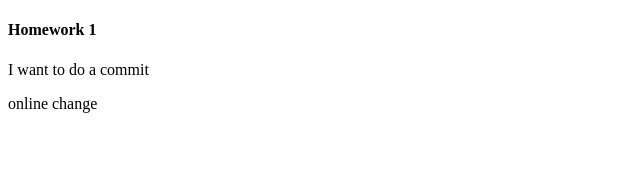
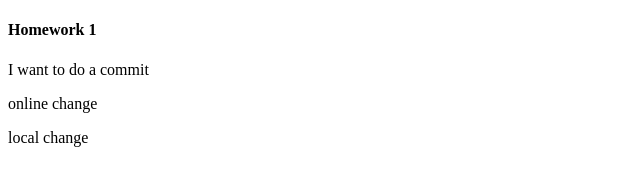
Before and after one commit to amanuelMecha/AsynchronousProgramming, a plain HTML site: page index.html in a window 1280 px wide. Shown: the whole page, without its empty margins (0-640 px from the left). Drawn offline with Linux system fonts and the light colour scheme.

Commit message:
one line of code added locally

```diff
--- a/index.html
+++ b/index.html
@@ -6,6 +6,7 @@
     <h4>Homework 1</h4>
     <p>I want to do a commit</p>
     <p>online change</p>
+    <p>local change</p>
     <title>Document</title>
 </head>
 <body>
```
